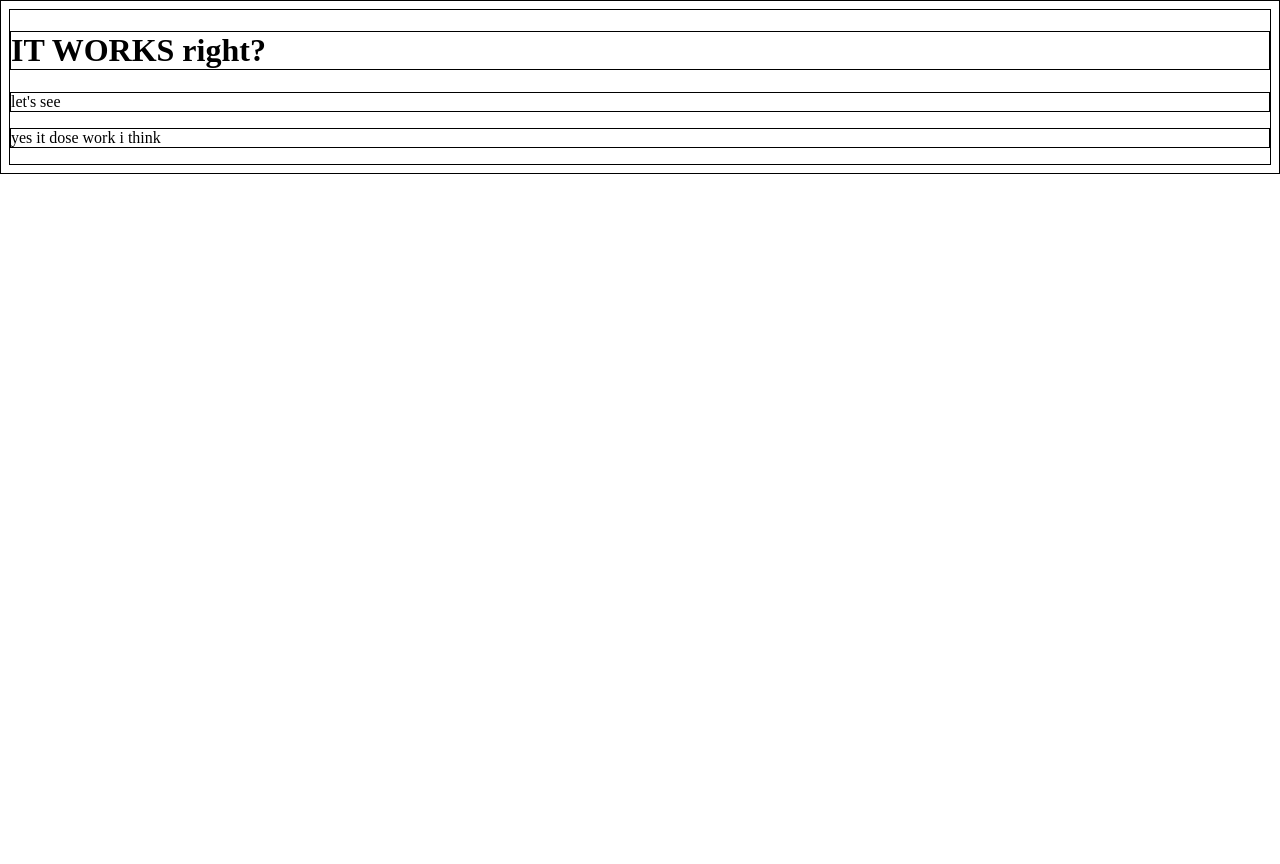
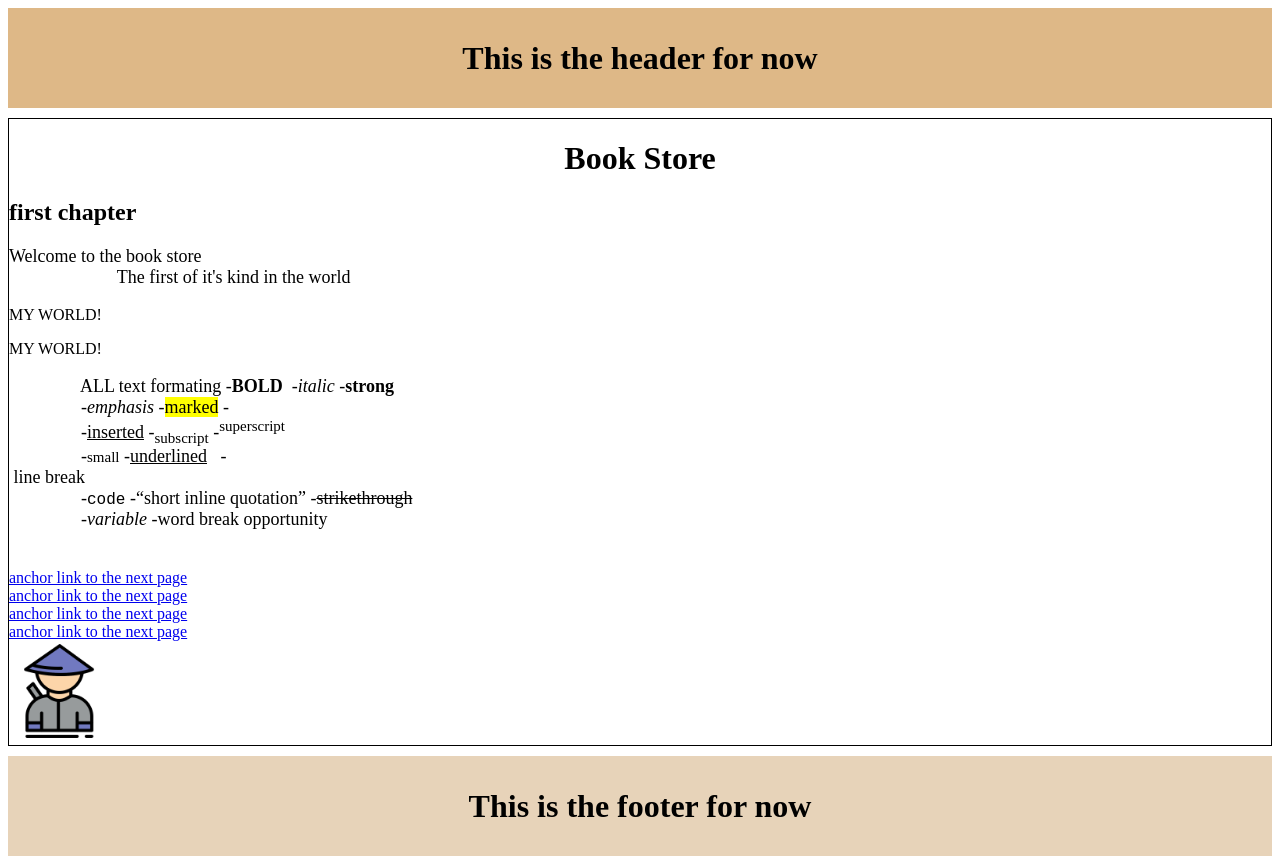
Before and after one commit to kassamalshemy/elzero_web, a plain HTML site: page src/index.html in a window 1280 px wide. Before the commit the page ends 800 px from the top, so only its background shows below. Drawn offline with Linux system fonts and the light colour scheme.

Commit message:
don't know what to say ...

```diff
--- a/src/index.html
+++ b/src/index.html
@@ -7,8 +7,37 @@
     <link rel="stylesheet" href="/styles/style.css">
 </head>
 <body>
-    <h1>IT WORKS right? </h1>
-    <p>let's see</p>
-    <p>yes it dose work i think</p>
+    <header class="headandfoot">
+        <h1>This is the header for now</h1>
+    </header>
+    <main>
+        <h1>Book Store</h1>
+                <h2>first chapter</h2>
+            <pre>Welcome to the book store
+                        The first of it's kind in the world</pre>
+            <p>MY WORLD!</p>
+            <p>MY WORLD!</p>
+            <pre>
+                ALL text formating -<b>BOLD</b>  -<i>italic</i> -<strong>strong</strong>
+                -<em>emphasis</em> -<mark>marked</mark> -<del hidden>deleted from text</del>
+                -<ins>inserted</ins> -<sub>subscript</sub> -<sup>superscript</sup>
+                -<small>small</small> -<u>underlined</u>   -<br> line break
+                -<code>code</code> -<q>short inline quotation</q> -<s>strikethrough</s>
+                -<var>variable</var> -<wbr>word break opportunity
+            </pre>
+            <a href="/src/next_page.html" target="_blank" title="new tab">anchor link to the next page</a>
+            <br>
+            <a href="/src/next_page.html" target="_parent" title="go to next page">anchor link to the next page</a>
+            <br>
+            <a href="/src/next_page.html" target="_self" title="go to next page">anchor link to the next page</a>
+            <br>
+            <a href="/src/next_page.html" target="_top" title="go to next page">anchor link to the next page</a>
+            <br>
+            <img src="/images/ninja.png" alt="ninja yo" title="the only photo i found" width="100px">
+    </main>
+    <footer class="headandfoot">
+        <h1>This is the footer for now</h1>
+    </footer>
+
 </body>
 </html>
--- /dev/null
+++ b/styles/next_page_style.css
@@ -0,0 +1,14 @@
+h1{
+    background-color: #62a3a5;
+    font-size: 52px;
+    display: flex;
+    justify-content: center;
+    align-items: center;
+    height: 300px;
+    padding: 20px;
+    margin: 30px;
+    margin-top: 100px;
+    border-radius: 50px;
+    color: #a0615f;
+    text-shadow: black 1px 1px 2px;
+}
--- a/styles/style.css
+++ b/styles/style.css
@@ -1,6 +1,32 @@
-*{
-    /* background-color: lightblue;
-    color: white;
-    font-family: Arial, sans-serif; */
+body > *:not(header, footer) {
     border: 1px solid black;
 }
+header{
+    background-color: burlywood;
+    margin-bottom: 10px !important;
+}
+footer{
+    background-color: rgb(231, 211, 185);
+    margin-top: 10px !important;
+}
+.headandfoot{
+    display: flex;
+    justify-content: center;
+    height: 100px;
+    margin: 0;
+    padding: 0;
+}
+
+main{
+    min-height: 77vh;
+}
+h1 {
+    display: flex;
+    justify-content: center;
+    align-items: center;
+}
+ pre{
+    font-size: large;
+    font-style: normal;
+    font-family: 'Times New Roman', Times, serif;
+ }
```
Also changed, not shown: src/next_page.html (added, +12 -0 lines), images/ninja.png (added).
